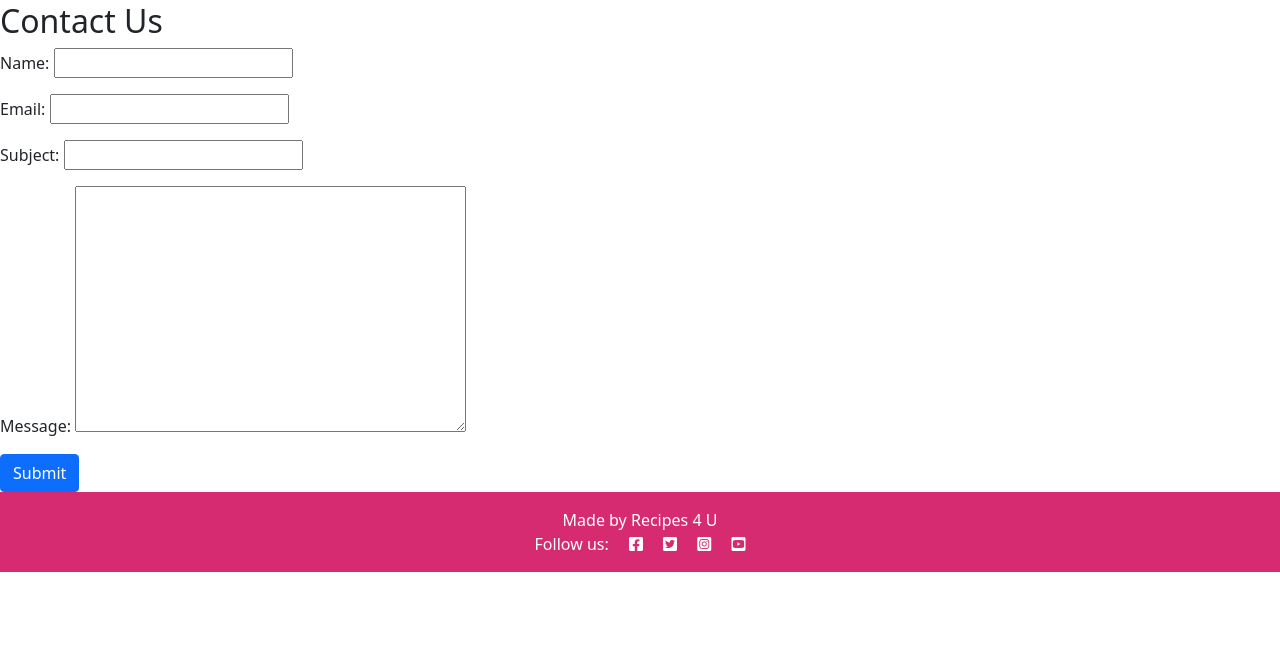
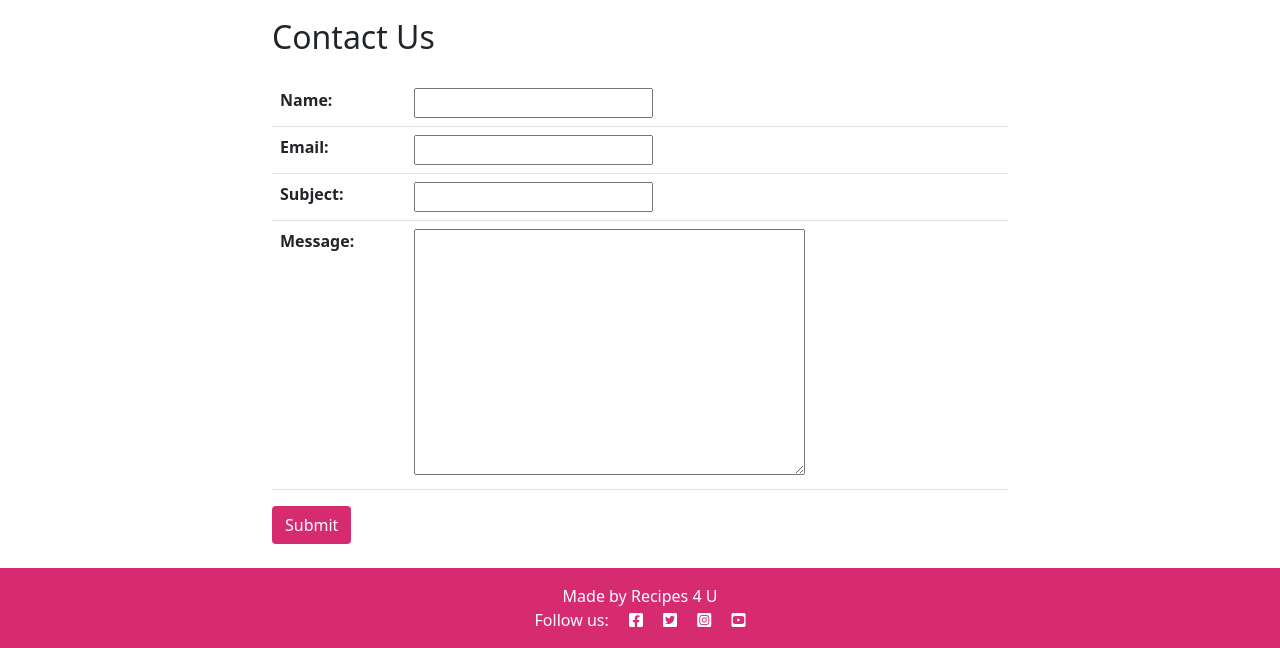
Before and after one commit to oconnorian3/recipesforu, a Django app: page /contact/ in a window 1280 px wide. Shown: the part 324-972 px from the top of the page. Before the commit the page ends 896 px from the top, so only its background shows below. Run offline with Django 3.2, Linux system fonts and the light colour scheme; grey boxes are pictures that could not be loaded.

Commit message:
Centered and styled contact form

```diff
--- a/blog/forms.py
+++ b/blog/forms.py
@@ -56,6 +56,13 @@ class ContactForm(forms.ModelForm):
         model = Contact
         fields = ['name', 'email', 'subject', 'message']
 
+        labels = {
+            'Name': 'Name',
+            'Email': 'Email',
+            'Subject': 'Subject',
+            'Message': 'Message',
+        }
+
 ## Comments
 class CommentForm(forms.ModelForm):
     class Meta:
--- a/templates/contact.html
+++ b/templates/contact.html
@@ -1,10 +1,28 @@
 {% extends 'base.html' %}
 
 {% block content %}
-  <h2>Contact Us</h2>
-  <form method="POST" action="{% url 'contact' %}">
-    {% csrf_token %}
-    {{ form.as_p }}
-    <button type="submit" class="btn btn-primary">Submit</button>
-  </form>
+<div class="container">
+  <div class="row justify-content-center">
+      <div class="col-md-8 mt-3">
+        <h2>Contact Us</h2>
+      </div>
+  </div>
+  <div class="row justify-content-center">
+    <div class="col-md-8 mt-3">
+        <form method="POST" action="{% url 'contact' %}">
+          {% csrf_token %}
+          <table class="table">
+            {% for field in form %}
+              <tr>
+                <th>{{ field.label_tag }}</th>
+                <td>{{ field }}</td>
+              </tr>
+            {% endfor %}
+          </table>
+          <button class="btn btn-signup right" type="submit">Submit</button>
+        </form>
+    </div>
+  </div>
+</div>
+<br>
 {% endblock %}
--- a/templates/create.html
+++ b/templates/create.html
@@ -7,8 +7,9 @@
   <form method="POST" enctype="multipart/form-data">
     {% csrf_token %}
     {{ form.as_p }}
-    <button type="submit">Submit</button>
+    <button class="btn btn-signup right" type="submit">Submit</button>
   </form>
+  <br>
  </div>
 </div>
 {% endblock %}
--- a/templates/edit_post.html
+++ b/templates/edit_post.html
@@ -8,8 +8,9 @@
     <form method="POST" enctype="multipart/form-data">
         {% csrf_token %}
         {{ form.as_p}}
-        <button type="submit">Save</button>
+        <button button class="btn btn-signup right" type="submit">Save</button>
     </form>
+    <br>
  </div>
 </div>
 {% endblock %}
```
